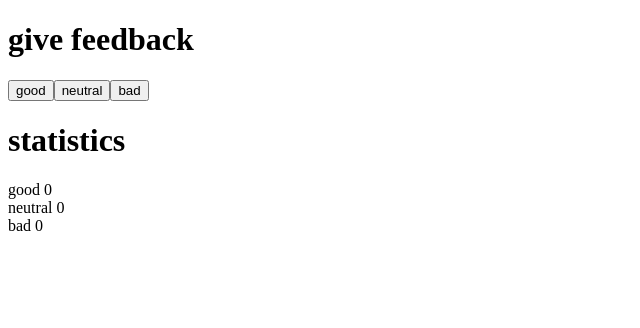
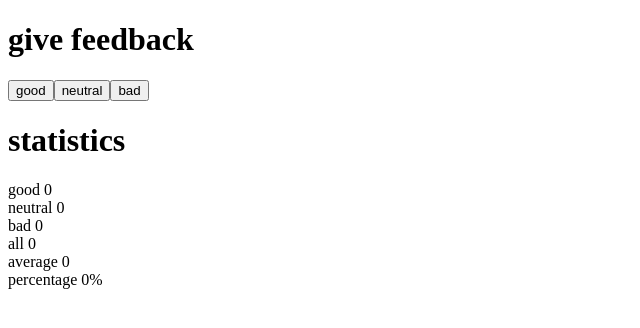
Before and after one commit to RarangoH/FullStackOpen, a React (Create React App) app in the folder part1/unicafe/: page / in a window 1280 px wide. Shown: the top 328 px of the page, without its empty margins (0-640 px from the left). Built offline with nearby package versions, Linux system fonts and the light colour scheme.

Commit message:
unicafe step2

```diff
--- a/part1/unicafe/src/App.js
+++ b/part1/unicafe/src/App.js
@@ -11,6 +11,9 @@ const App = () => {
   const textG = 'good'
   const textN = 'neutral'
   const textB = 'bad'
+  var total = 0
+
+
 
   const increaseGood = () => {
     setGood(good + 1)
@@ -23,6 +26,24 @@ const App = () => {
   const increaseBad = () => {
     setBad(bad + 1)
   }
+  const average = (g,n,b) => {
+
+      if(g == 0 && b == 0 && n == 0){
+        return 0
+      }else{
+        total = (g-b)/(g+n+b)
+        return(total)
+      }
+  }
+
+  const percentage = (g,n,b) => {
+    if(g == 0 && b == 0 && n == 0){
+      return 0
+    }else{
+      return ((g/(g+n+b))*100)
+    }
+  }
+
 
   return (
     <div>
@@ -34,7 +55,9 @@ const App = () => {
       <Count text={textG} count={good} />
       <Count text={textN} count={neutral} />
       <Count text={textB} count={bad} />
-
+      <Count text={'all'} count={good+bad+neutral}/>
+      <Count text ={'average'} count={average(good,neutral,bad)} />
+      <Count text = {'percentage'} count={percentage(good,neutral,bad)+'%'} />
     </div>
   )
 }
```
